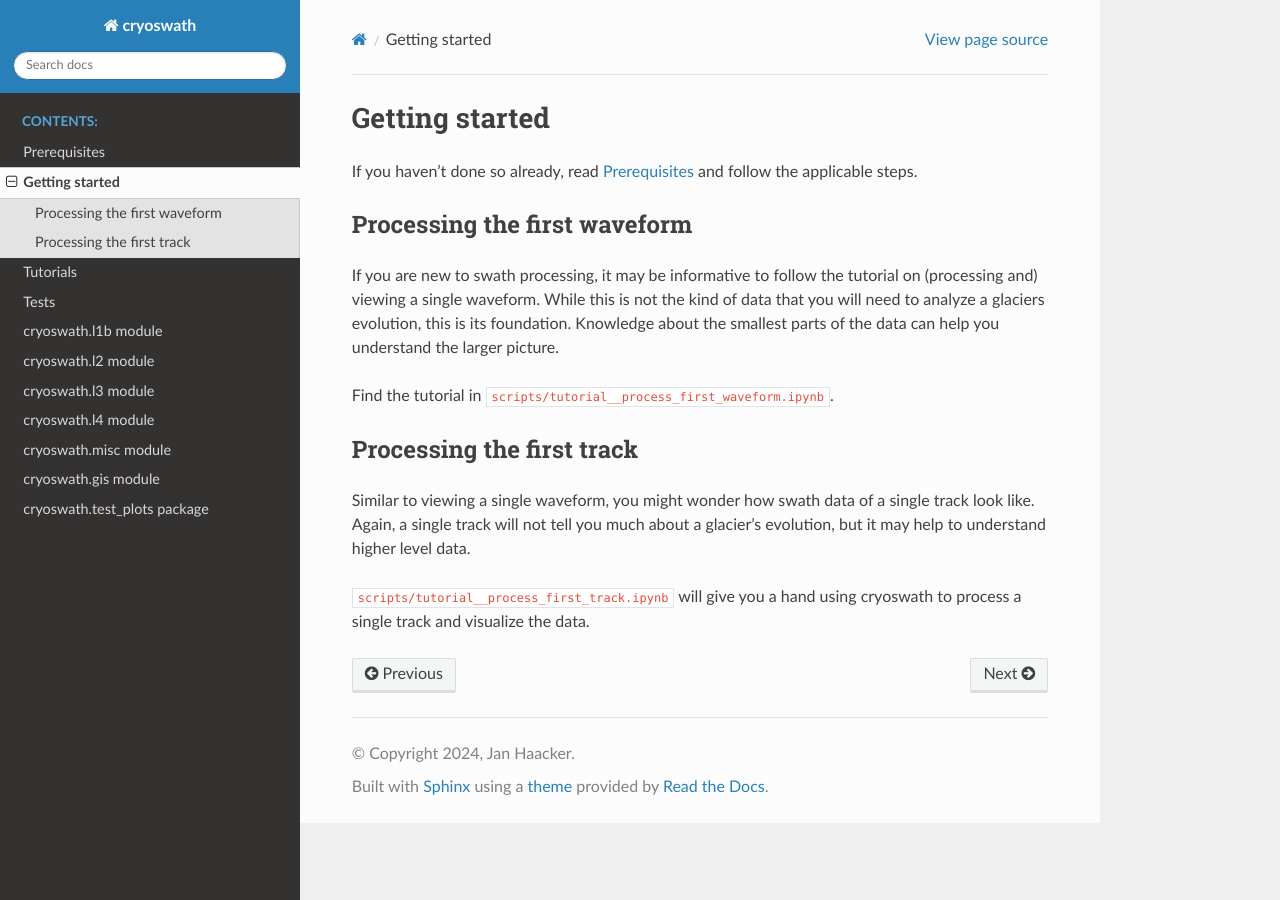
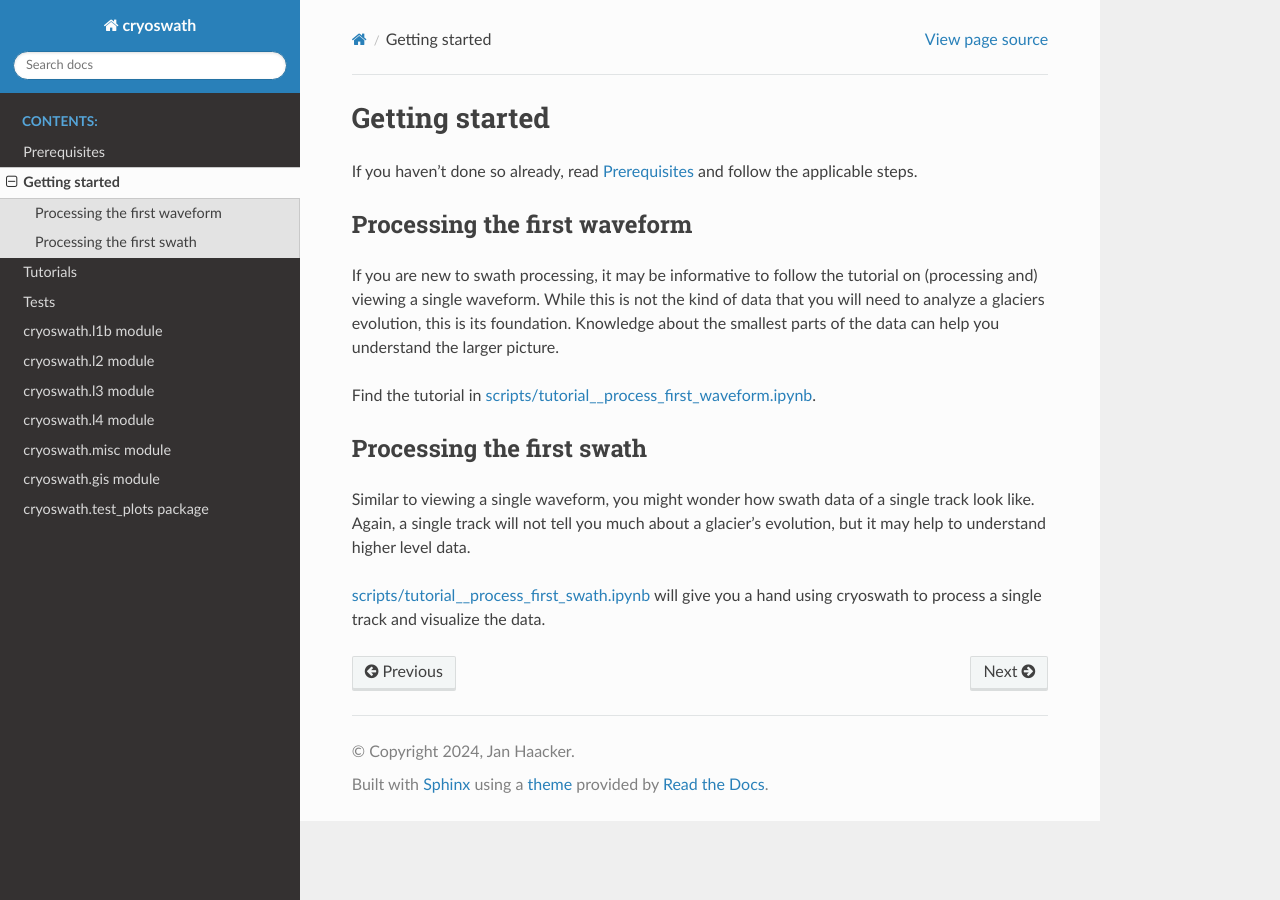
Before and after one commit to j-haacker/cryoswath, a Sphinx documentation site: the page built from docs/getting_started.rst, in a window 1280 px wide. Built offline with Sphinx 7.4.7 and the Read the Docs theme 3.1.0, drawn with Linux system fonts in a browser that asks for light colours.

Commit message:
chore(docs): fix file names and links

```diff
--- a/docs/getting_started.rst
+++ b/docs/getting_started.rst
@@ -14,10 +14,11 @@ not the kind of data that you will need to analyze a glaciers evolution,
 this is its foundation. Knowledge about the smallest parts of the data
 can help you understand the larger picture.
 
-Find the tutorial in ``scripts/tutorial__process_first_waveform.ipynb``.
+Find the tutorial in `scripts/tutorial__process_first_waveform.ipynb
+<https://github.com/j-haacker/cryoswath/blob/main/scripts/tutorial__process_first_waveform.ipynb>`_.
 
 
-Processing the first track
+Processing the first swath
 --------------------------
 
 Similar to viewing a single waveform, you might wonder how swath data of
@@ -25,5 +26,7 @@ a single track look like. Again, a single track will not tell you much
 about a glacier's evolution, but it may help to understand higher level
 data.
 
-``scripts/tutorial__process_first_track.ipynb`` will give you a hand
-using cryoswath to process a single track and visualize the data.
+`scripts/tutorial__process_first_swath.ipynb
+<https://github.com/j-haacker/cryoswath/blob/main/scripts/tutorial__process_first_swath.ipynb>`_
+will give you a hand using cryoswath to process a single track and
+visualize the data.
```
Also changed, not shown: 2 other files.
